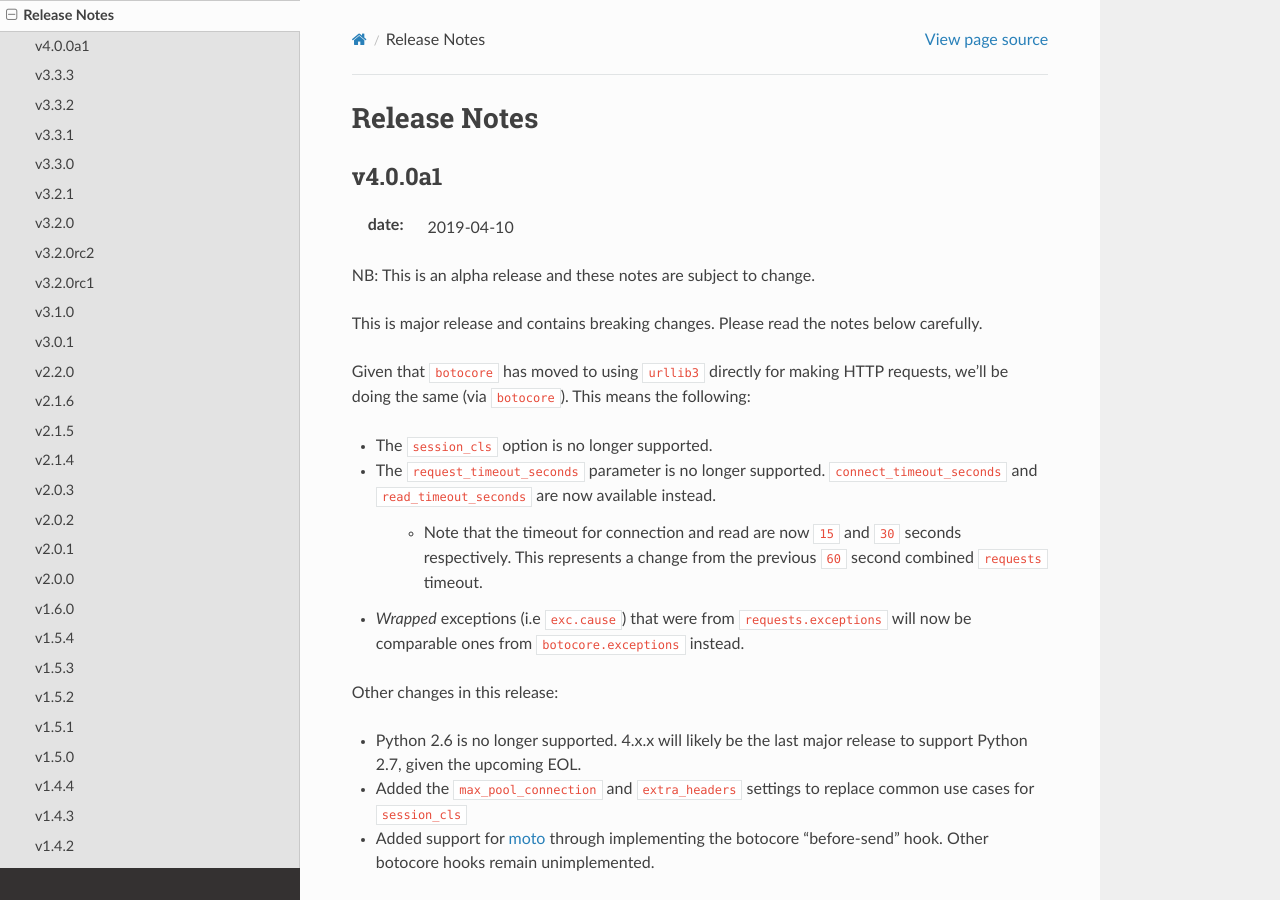
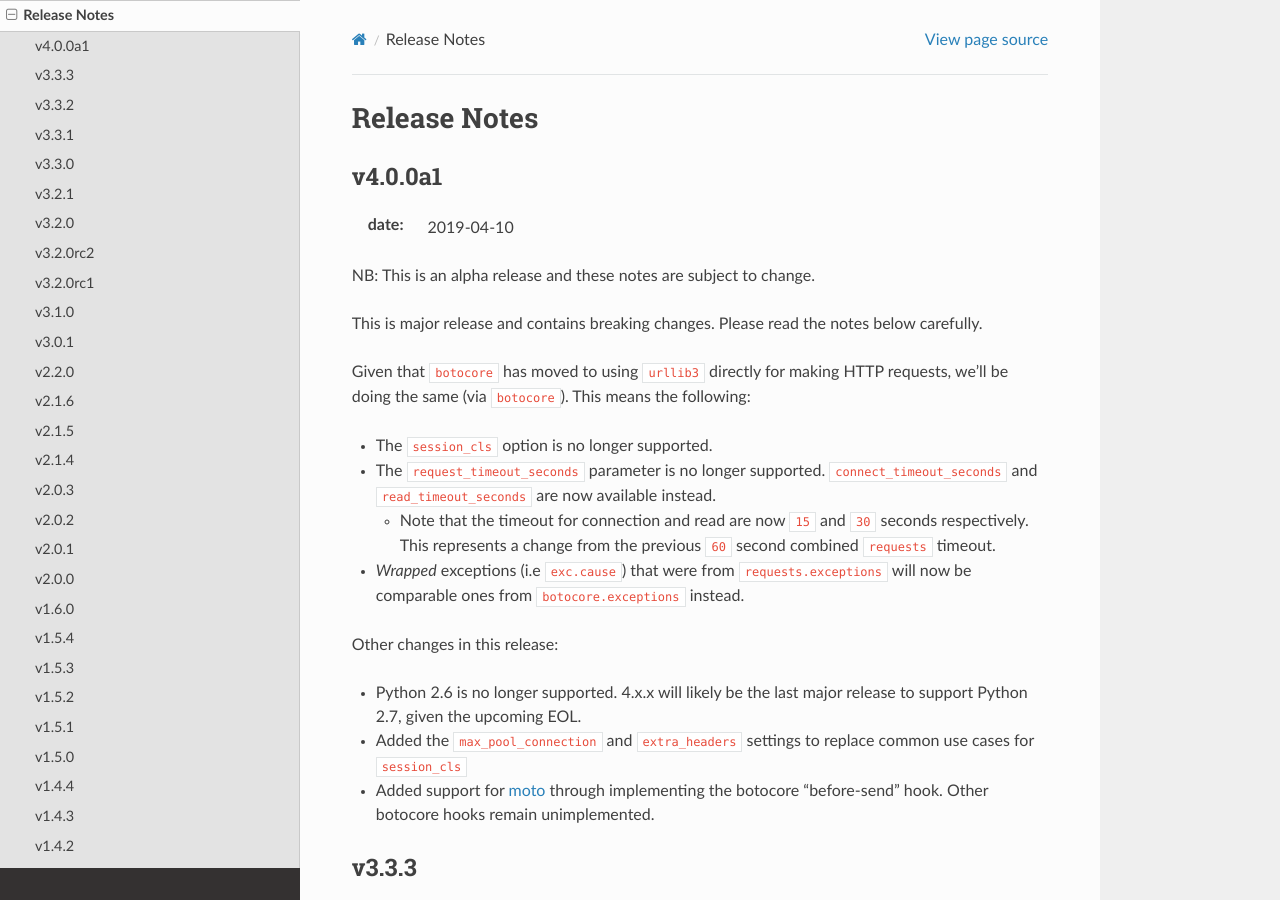
Before and after one commit to pynamodb/PynamoDB, a Sphinx documentation site: the page built from docs/release_notes.rst, in a window 1280 px wide and 900 px high. Built offline with Sphinx 7.4.7 and the Read the Docs theme 2.0.0, drawn with Linux system fonts in a browser that asks for light colours.

```diff
--- a/docs/release_notes.rst
+++ b/docs/release_notes.rst
@@ -13,9 +13,11 @@ This is major release and contains breaking changes. Please read the notes below
 Given that ``botocore`` has moved to using ``urllib3`` directly for making HTTP requests, we'll be doing the same (via ``botocore``). This means the following:
 
 * The ``session_cls`` option is no longer supported.
+
 * The ``request_timeout_seconds`` parameter is no longer supported. ``connect_timeout_seconds`` and ``read_timeout_seconds`` are now available instead.
 
-    - Note that the timeout for connection and read are now ``15`` and ``30`` seconds respectively. This represents a change from the previous ``60`` second combined ``requests`` timeout.
+  + Note that the timeout for connection and read are now ``15`` and ``30`` seconds respectively. This represents a change from the previous ``60`` second combined ``requests`` timeout.
+
 * *Wrapped* exceptions (i.e ``exc.cause``) that were from ``requests.exceptions`` will now be comparable ones from ``botocore.exceptions`` instead.
 
 Other changes in this release:
```
